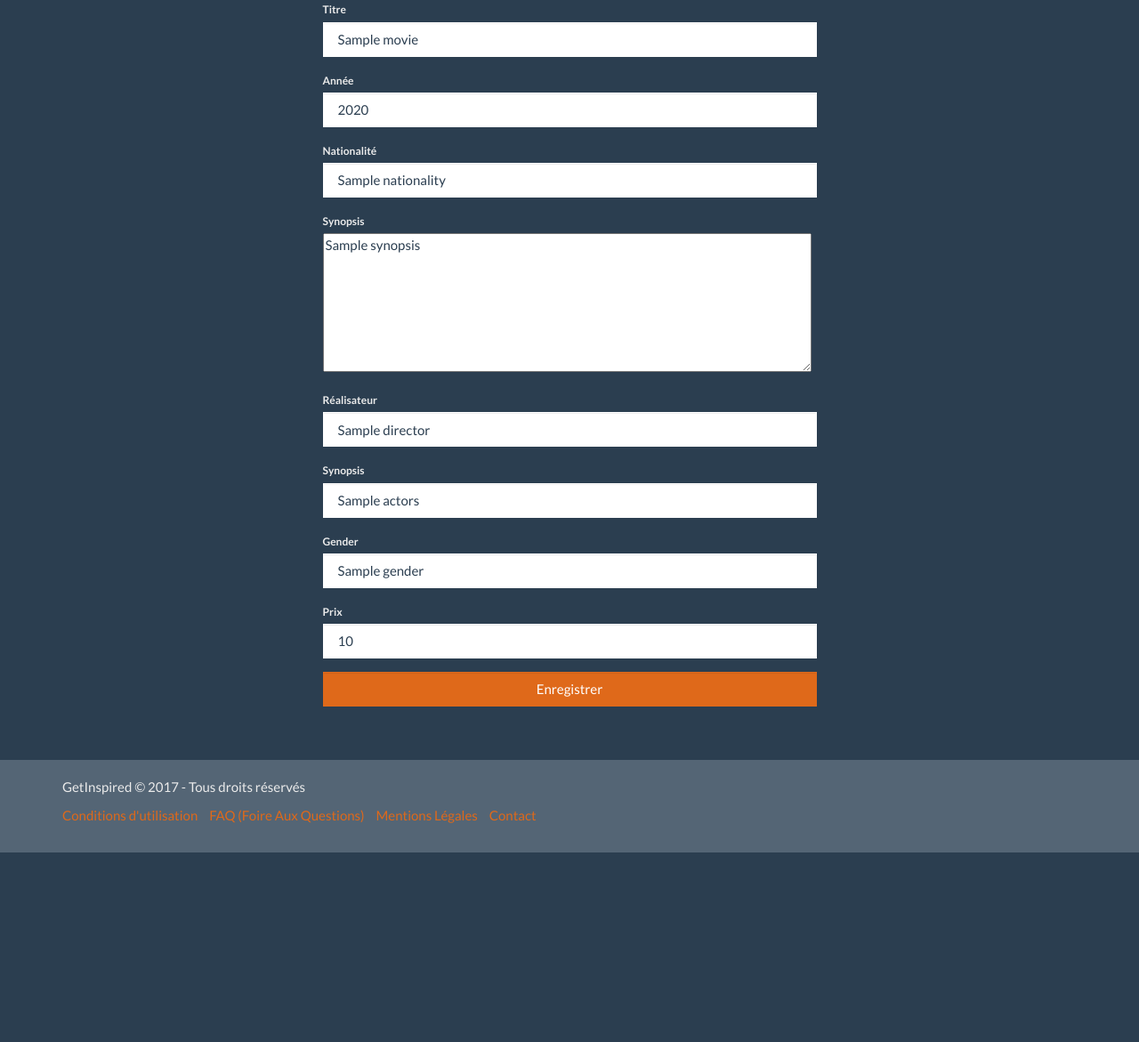
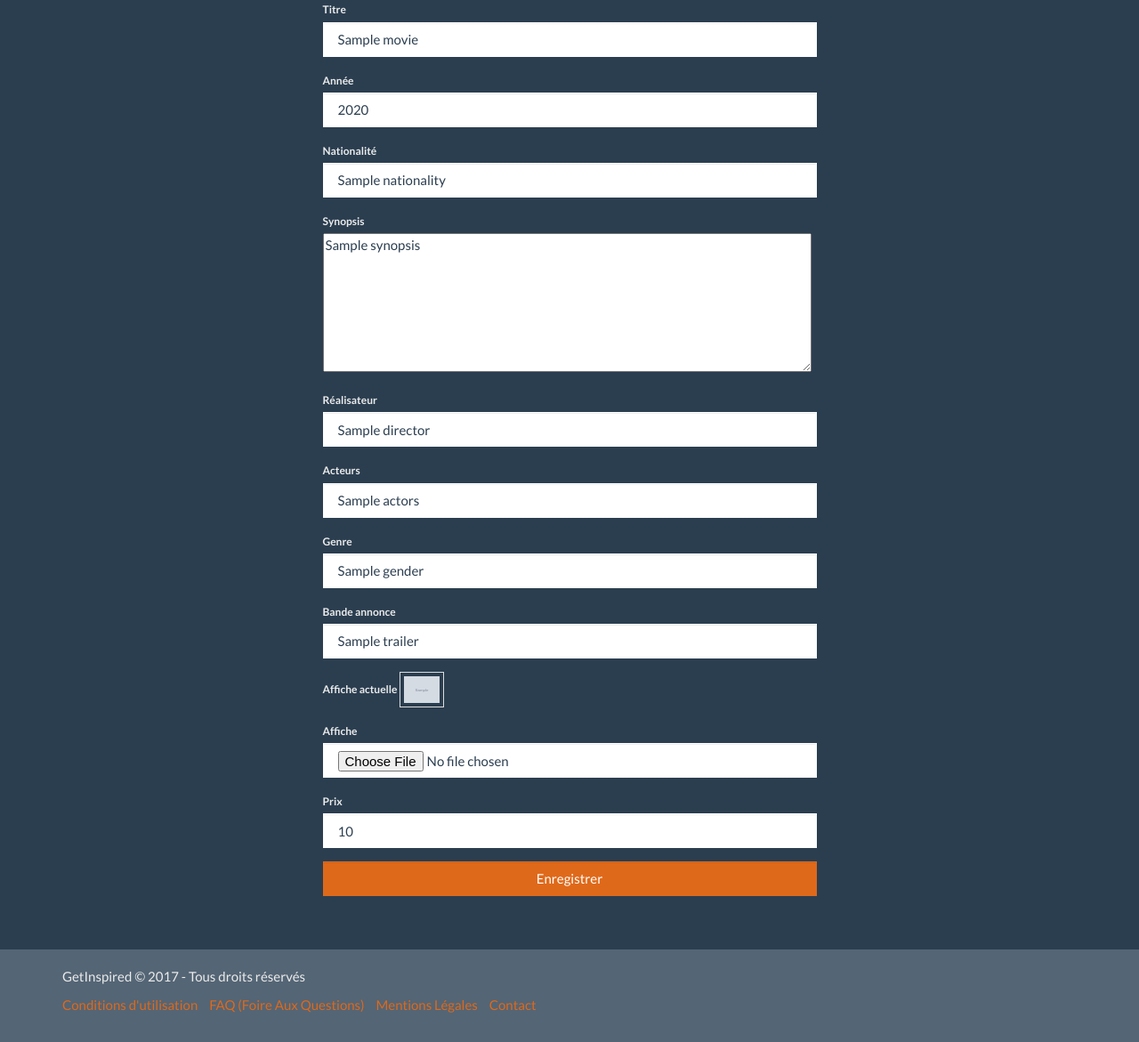
Before and after one commit to jordanmuller/Silex_getinspired, a PHP site: template templates/admin/movie/admin_movie_register.html.twig in a window 1280 px wide. Shown: the part 136-1307 px from the top of the page at 89% size. Before the commit the page ends 1094 px from the top, so only its background shows below. Run offline with PHP 8.4, Linux system fonts and the light colour scheme; the template is opened without the code that fills it: most values are stand-ins (such as "Sample title", 1, 10 or a date in 2020); grey boxes marked "Sample" are stand-in pictures; some libraries are stand-ins or nearby versions.

Commit message:
Admin Movie

```diff
--- a/config/prod.php
+++ b/config/prod.php
@@ -4,3 +4,5 @@
 
 $app['twig.path'] = array(__DIR__.'/../templates');
 $app['twig.options'] = array('cache' => __DIR__.'/../var/cache/twig');
+
+$app['photo_dir'] = __DIR__ . '/../web/photos/';
--- a/src/Repository/MovieRepository.php
+++ b/src/Repository/MovieRepository.php
@@ -71,8 +71,8 @@ class MovieRepository extends RepositoryAbstract
     public function save(Movie $movie)
     {
         // les données à enregistrer en BDD
-        $data = ['titre' => $movie->getTitle(),
-                 'productionYear' => $movie->getProductionYear(),
+        $data = ['title' => $movie->getTitle(),
+                 'production_year' => $movie->getProductionYear(),
                  'nationality' => $movie->getNationality(),
                  'synopsis' => $movie->getSynopsis(),
                  'director' => $movie->getDirector(),
@@ -85,7 +85,7 @@ class MovieRepository extends RepositoryAbstract
                 ];
 
 
-        // si la catégorie a un id, on est en update
+        // si le film a un id, on est en update
         // sinon en insert
         $where = !empty($movie->getId())
             ? ['id_movie' => $movie->getId()]
--- a/templates/admin/movie/admin_movie_register.html.twig
+++ b/templates/admin/movie/admin_movie_register.html.twig
@@ -4,7 +4,7 @@
 
     {% block stylesheets %}
     {{ parent() }} {# reprend le contenu du bloc parent #}
-{#    <link href="{{asset('css/admin/admin_movies.css')}}" rel="stylesheet" type="text/css" />#}
+    <link href="{{asset('css/admin/admin_movies.css')}}" rel="stylesheet" type="text/css" />
 {% endblock %}
 
 {% block content %}
@@ -16,7 +16,7 @@
                     {% else %}
                         <h1>Modification d'un film</h1>
                     {% endif %}
-                    <form method="post">
+                    <form method="post" enctype="multipart/form-data">
 
                         <div class="form-group">
                             <label>Titre</label>
@@ -44,13 +44,31 @@
                         </div>
 
                         <div class="form-group">
-                            <label>Synopsis</label>
+                            <label>Acteurs</label>
                             <input type="text" id="actors" name="actors" value="{{ movie.actors }}" class="form-control">
                         </div>
 
                         <div class="form-group">
-                            <label>Gender</label>
-                            <input type="text" id="gnder" name="gender" value="{{ movie.gender }}" class="form-control">
+                            <label>Genre</label>
+                            <input type="text" id="gender" name="gender" value="{{ movie.gender }}" class="form-control">
+                        </div>
+
+                        <div class="form-group">
+                            <label>Bande annonce</label>
+                            <input type="text" id="trailer" name="trailer" value="{{ movie.trailer }}" class="form-control">
+                        </div>
+
+                        {% if movie.poster is not null %}
+                        <div class="form-group">
+                            <label>Affiche actuelle</label>
+                             <img src="{{asset('photos/' ~ movie.poster)}}" class="img-thumbnail" width="130px" height='170px'>
+                             <input type="hidden" name="old_poster" value="{{movie.poster}}" />
+                        </div>
+                        {% endif %}
+
+                        <div class="form-group">
+                            <label>Affiche</label>
+                            <input type="file" id="poster" name="poster" class="form-control">
                         </div>
 
                         <div class="form-group">
```
Also changed, not shown: src/Controller/Admin/MovieAdminController.php (+41 -2 lines), web/photos/19765980.jpg (added), web/photos/31440_10200101943105393_1328370379_n.jpg (added), web/photos/857377_10200101943105393_1328370379_o.jpg (added).
